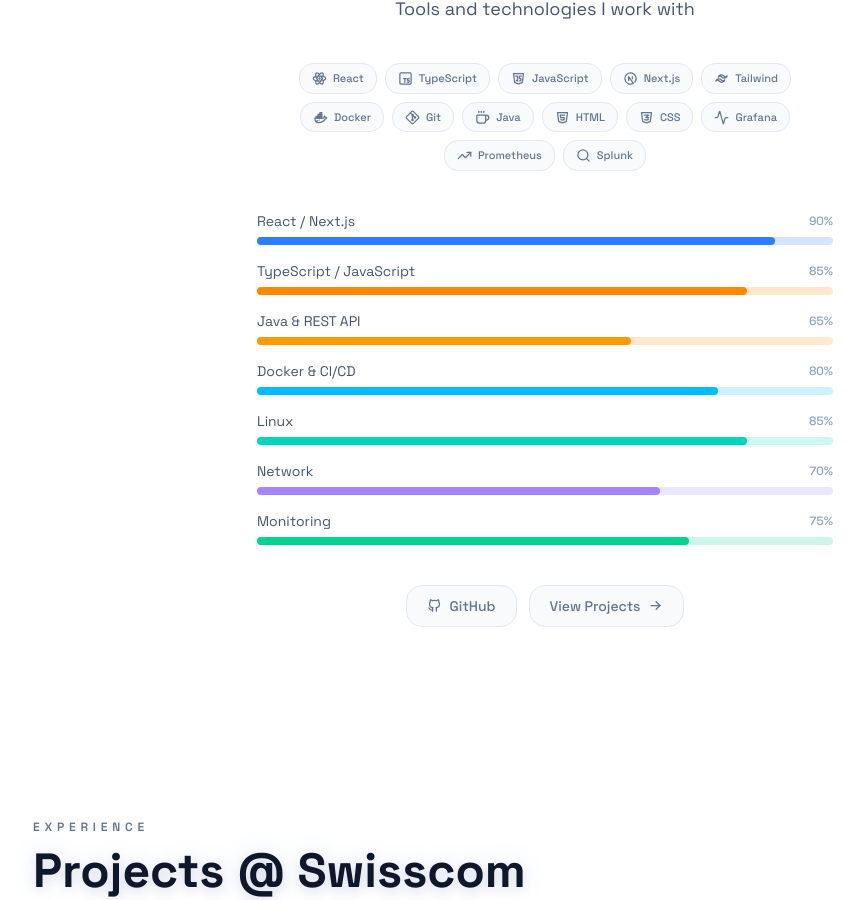
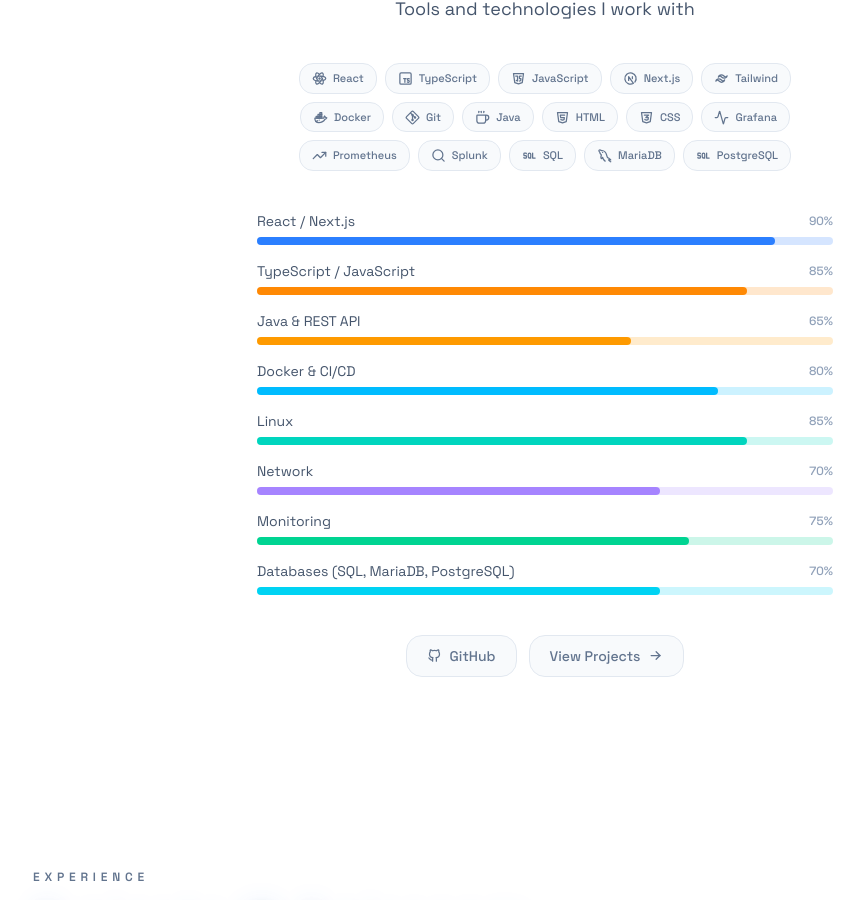
Before and after one commit to Samusn/portfolio_samuel_soun, a Next.js app: page / in a window 1280 px wide. Shown: the part 1890-2790 px from the top of the page, without its empty margins (95-959 px from the left). Built offline with nearby package versions, Linux system fonts and the light colour scheme.

Commit message:
refactor: add some more skills

```diff
--- a/src/components/sections/about/skills-section.tsx
+++ b/src/components/sections/about/skills-section.tsx
@@ -12,6 +12,8 @@
   IconBrandTailwind,
   IconBrandHtml5,
   IconBrandCss3,
+  IconBrandMysql,
+  IconSql,
   IconArrowRight,
 } from "@tabler/icons-react";
 import { BlurFade } from "@/components/ui/blur-fade";
@@ -32,6 +34,9 @@
   { icon: Activity, label: "Grafana" },
   { icon: TrendingUp, label: "Prometheus" },
   { icon: Search, label: "Splunk" },
+  { icon: IconSql, label: "SQL" },
+  { icon: IconBrandMysql, label: "MariaDB" },
+  { icon: IconSql, label: "PostgreSQL" },
 ];
 
 export function SkillsSection() {
--- a/src/components/ui/progress-03.tsx
+++ b/src/components/ui/progress-03.tsx
@@ -47,6 +47,12 @@
     indicatorClass: "**:data-[slot='progress-indicator']:bg-emerald-400!",
     trackClass: "**:data-[slot='progress-track']:bg-emerald-400/20!",
   },
+  {
+    label: "Databases (SQL, MariaDB, PostgreSQL)",
+    value: 70,
+    indicatorClass: "**:data-[slot='progress-indicator']:bg-cyan-400!",
+    trackClass: "**:data-[slot='progress-track']:bg-cyan-400/20!",
+  },
 ] as const;
 
 export default function SkillsProgress() {
```
